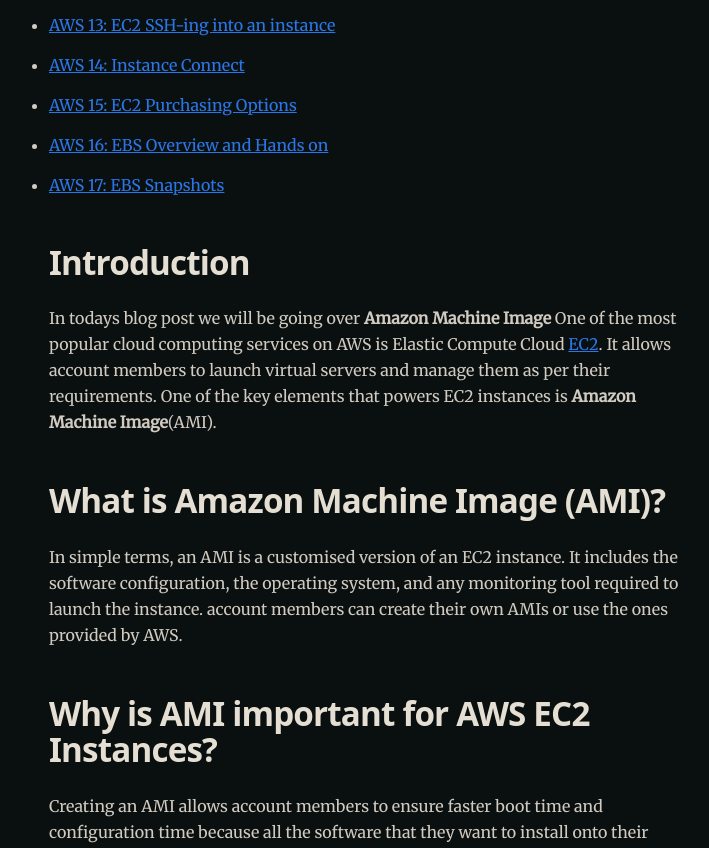
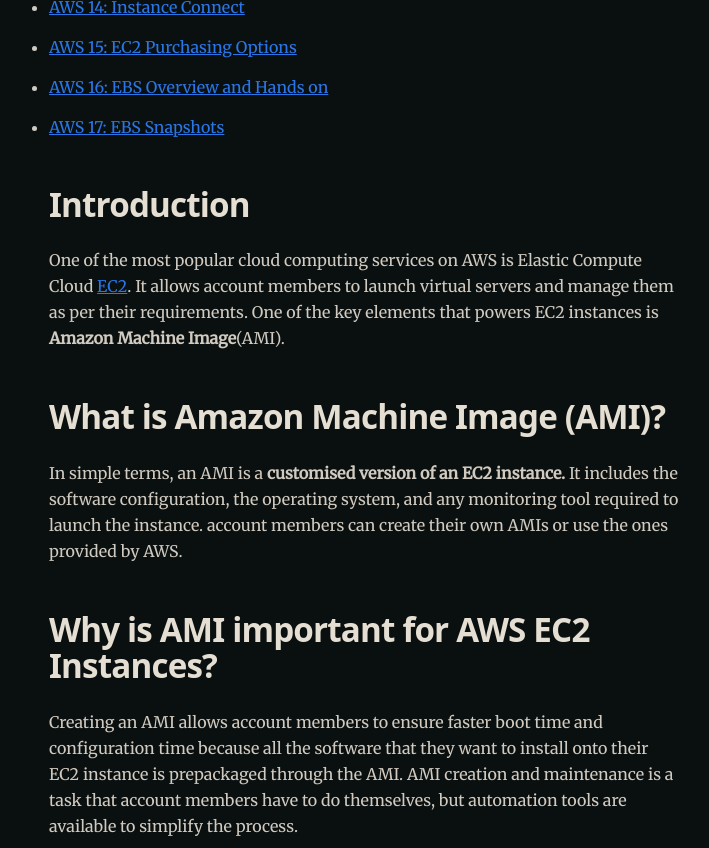
Before and after one commit to ishaqBBC/blog, a Gatsby site in the folder blog/: page /2023-04-28-aws-18-ami/ in a window 1280 px wide. Shown: the part 1138-1986 px from the top of the page, without its empty margins (275-984 px from the left). Built offline with nearby package versions, Linux system fonts and the light colour scheme; Gatsby itself is replaced by a stand-in of ours.

Commit message:
updated blog

```diff
--- a/blog/content/blog/2023-04-28-aws-18-ami.md
+++ b/blog/content/blog/2023-04-28-aws-18-ami.md
@@ -7,8 +7,6 @@
 ## TLDR
 Todays blog is about Amazon Machine Image (AMI), which is a customised version of an EC2 instance that includes the software configuration, the operating system, and any monitoring tool required to launch the instance. It explains the importance of creating an AMI and its benefits such as faster boot time and configuration time.
 ## Recap
-
-Following the previous blogs in the series.
 
 Following the previous blogs in the series.
 
@@ -32,12 +30,11 @@
 
 ## Introduction
 
-In todays blog post we will be going over **Amazon Machine Image**
 One of the most popular cloud computing services on AWS is Elastic Compute Cloud [EC2](https://magicishaqblog.netlify.app/2023-02-24-aws-10-EC2/). It allows account members to launch virtual servers and manage them as per their requirements. One of the key elements that powers EC2 instances is **Amazon Machine Image**(AMI).
 
 ## What is Amazon Machine Image (AMI)?
 
-In simple terms, an AMI is a customised version of an EC2 instance. It includes the software configuration, the operating system, and any monitoring tool required to launch the instance. account members can create their own AMIs or use the ones provided by AWS.
+In simple terms, an AMI is a **customised version of an EC2 instance.** It includes the software configuration, the operating system, and any monitoring tool required to launch the instance. account members can create their own AMIs or use the ones provided by AWS.
 
 ## Why is AMI important for AWS EC2 Instances?
 
```
